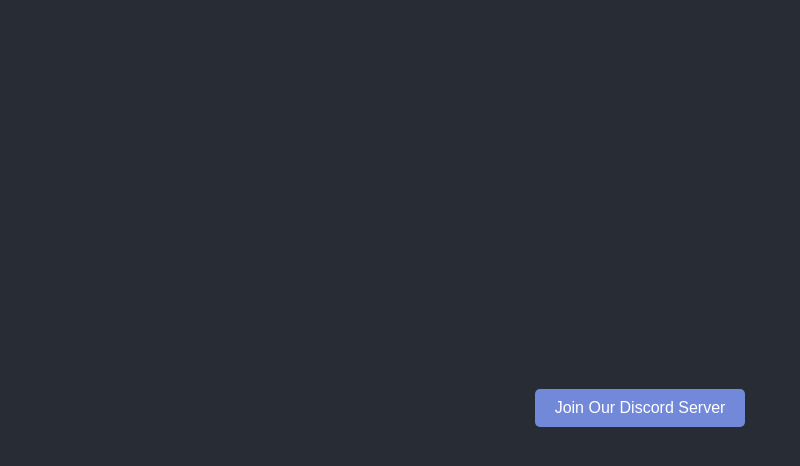
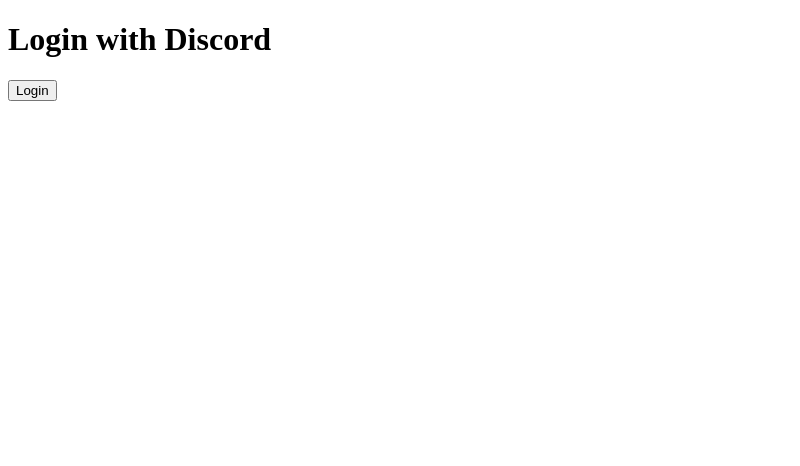
Before and after one commit to jackdw258/MainHub-AI-bot, a website: page index.html in a window 1280 px wide. Shown: the whole page, without its empty margins (0-800 px from the left). Drawn offline with Linux system fonts and the light colour scheme.

Commit message:
Update index.html

```diff
--- a/index.html
+++ b/index.html
@@ -1,32 +1,12 @@
 <!DOCTYPE html>
 <html lang="en">
 <head>
-  <meta charset="UTF-8">
-  <meta name="viewport" content="width=device-width, initial-scale=1.0">
-  <title>Discord Join</title>
-  <style>
-    body {
-      display: flex;
-      justify-content: center;
-      align-items: center;
-      height: 100vh;
-      background-color: #282c34;
-      color: white;
-      font-family: Arial, sans-serif;
-    }
-    .button {
-      padding: 10px 20px;
-      font-size: 16px;
-      color: white;
-      background-color: #7289da;
-      border: none;
-      border-radius: 5px;
-      cursor: pointer;
-      text-decoration: none;
-    }
-  </style>
+    <meta charset="UTF-8">
+    <meta name="viewport" content="width=device-width, initial-scale=1.0">
+    <title>Login with Discord</title>
 </head>
 <body>
-  <a href="/auth/discord" class="button">Join Our Discord Server</a>
+    <h1>Login with Discord</h1>
+    <a href="/login"><button>Login</button></a>
 </body>
 </html>
```
